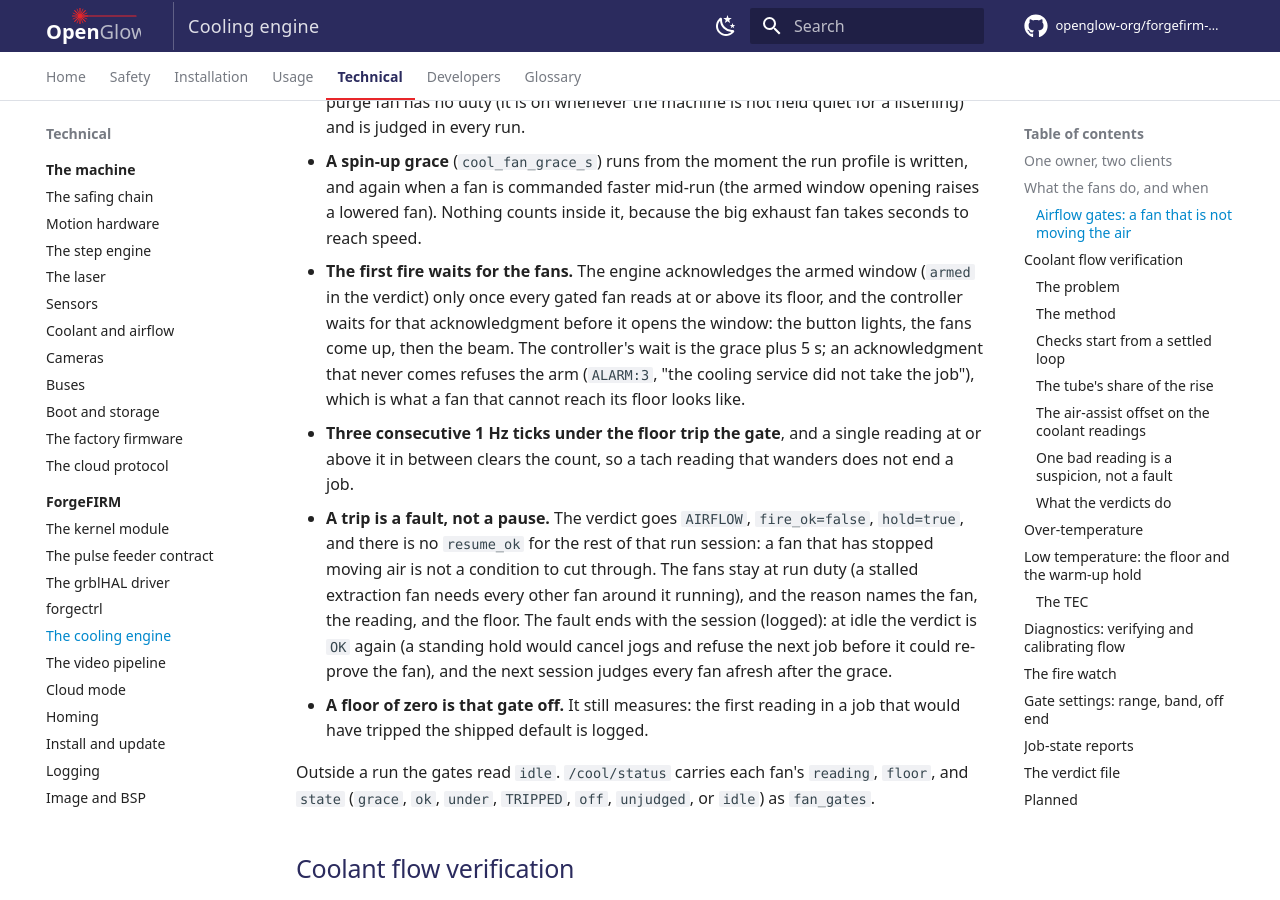
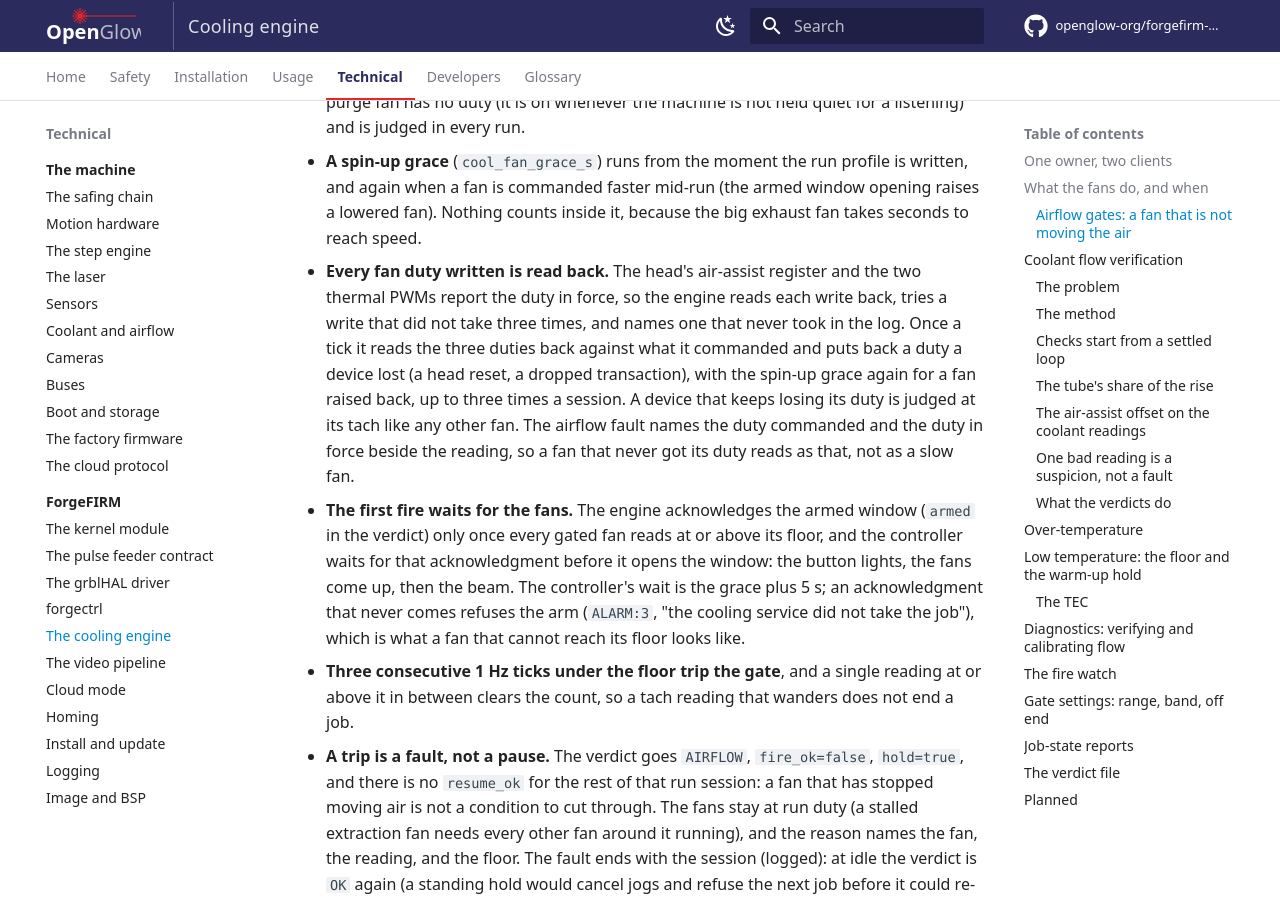
Before and after one commit to openglow-org/forgefirm-docs, an MkDocs documentation site: the page built from docs/technical/forgefirm/cooling-engine.md, in a window 1280 px wide and 900 px high, scrolled down 3903 px. Built offline with MkDocs 1.6.1 and Material for MkDocs 9.7.7, drawn with Linux system fonts in a browser that asks for light colours; comment, search, counter and statistics services are not loaded.

Commit message:
State that every fan duty is read back and a lost duty is put back
Cooling engine, airflow gates: the head's air-assist register and the
two thermal PWMs report the duty in force; the engine reads each write
back, retries one that did not take, puts back a duty a device lost
once a tick with the spin-up grace again, and the airflow fault names
the duty commanded and the duty in force.

```diff
--- a/docs/technical/forgefirm/cooling-engine.md
+++ b/docs/technical/forgefirm/cooling-engine.md
@@ -177,6 +177,16 @@ a job).
   profile is written, and again when a fan is commanded faster mid-run (the
   armed window opening raises a lowered fan). Nothing counts inside it,
   because the big exhaust fan takes seconds to reach speed.
+- **Every fan duty written is read back.** The head's air-assist register
+  and the two thermal PWMs report the duty in force, so the engine reads
+  each write back, tries a write that did not take three times, and names
+  one that never took in the log. Once a tick it reads the three duties
+  back against what it commanded and puts back a duty a device lost (a
+  head reset, a dropped transaction), with the spin-up grace again for a
+  fan raised back, up to three times a session. A device that keeps
+  losing its duty is judged at its tach like any other fan. The airflow
+  fault names the duty commanded and the duty in force beside the reading,
+  so a fan that never got its duty reads as that, not as a slow fan.
 - **The first fire waits for the fans.** The engine acknowledges the
   armed window (`armed` in the verdict) only once every gated fan reads at
   or above its floor, and the controller waits for that acknowledgment
```
